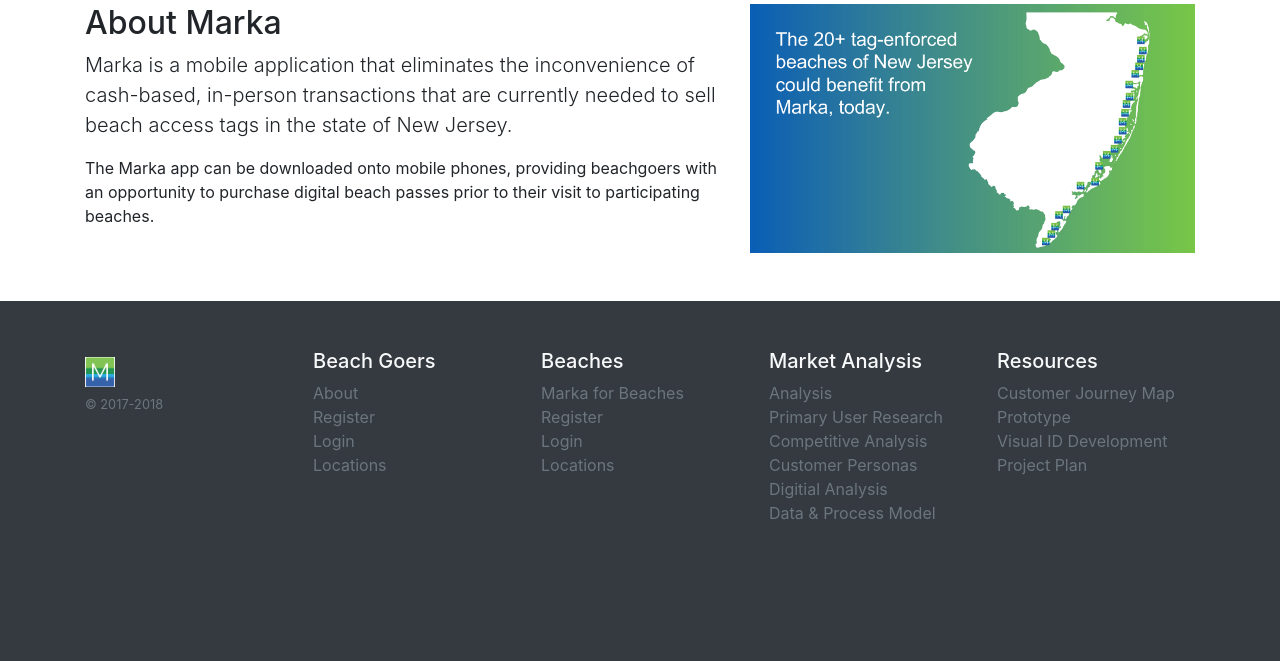
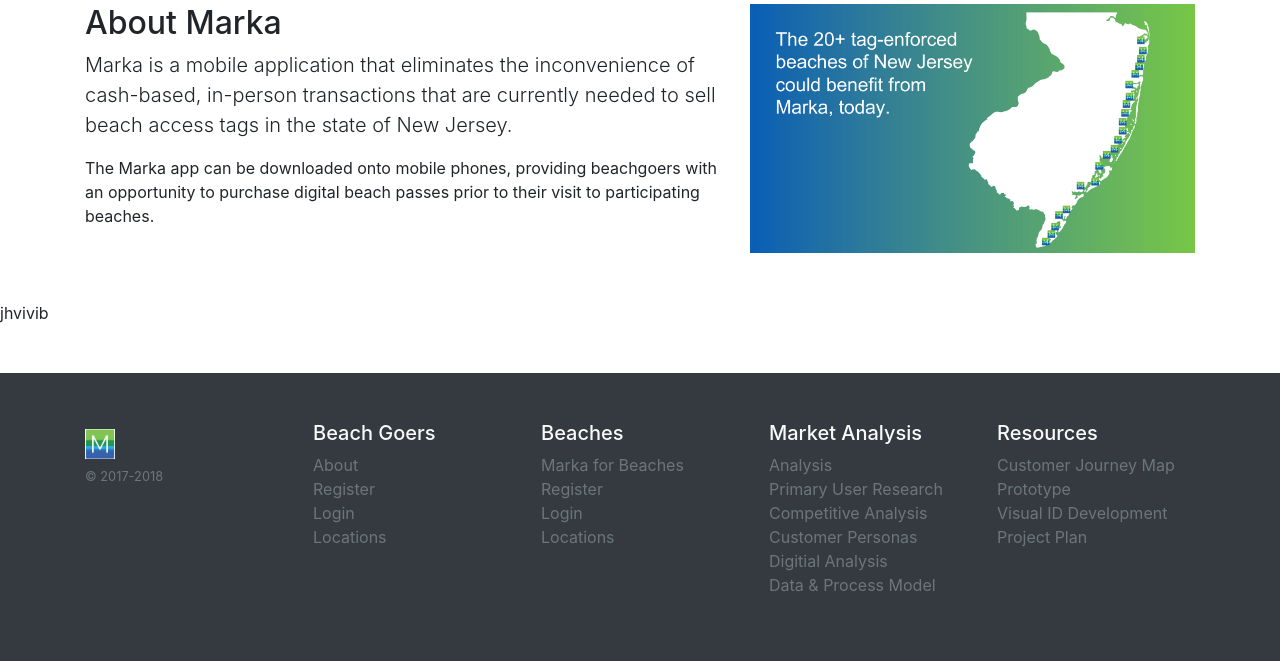
Before and after one commit to jackperrotta/marka, a PHP site: page /marka/ in a window 1280 px wide. Shown: the part 902-1563 px from the top of the page. Before the commit the page ends 1421 px from the top, so only its background shows below. Run offline with PHP 8.4, Linux system fonts and the light colour scheme; a stand-in replaces the project's code that opens the database connection; some libraries are stand-ins or nearby versions.

Commit message:
fake update

```diff
--- a/index.php
+++ b/index.php
@@ -24,5 +24,5 @@
     </div>
   </div>
 </div>
-
+jhvivib
 <?php include './view/homeFooter.php' ?>
```
